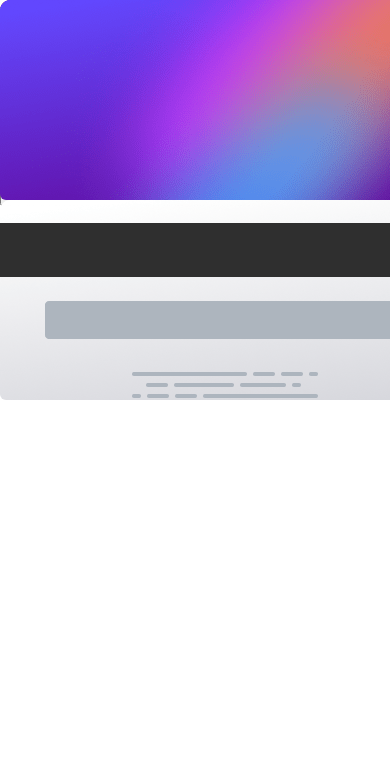
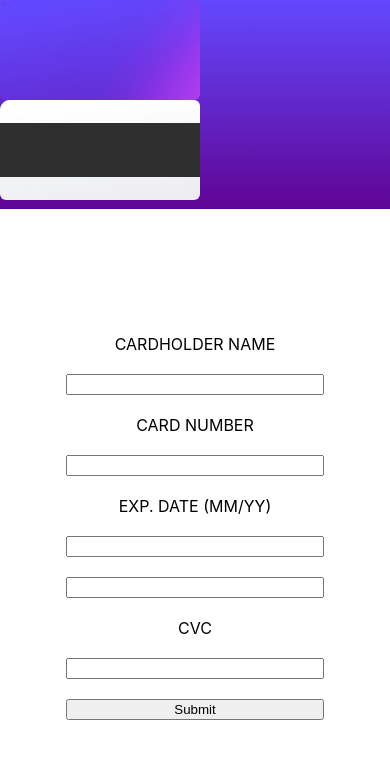
Before and after one commit to ro-nin/interactive-card-details, a React (Create React App) app: page / in a window 390 px wide. Shown: the top 758 px of the page. Built offline with nearby package versions, Linux system fonts and the light colour scheme.

Commit message:
mobile breakpoint for cards

```diff
--- a/src/App.css
+++ b/src/App.css
@@ -1,5 +1,6 @@
 :root {
   --gradientPrimary: linear-gradient(hsl(249, 99%, 64%), hsl(278, 94%, 30%));
+  --smallScreenThreshold: 600px;
 }
 
 .App {
@@ -39,6 +40,7 @@
 .content {
   height: 100vh;
   display: flex;
+  flex-direction: row;
 }
 
 /* On screens that are 600px or less, set the background color to olive */
@@ -57,16 +59,36 @@
   width: 33%;
 }
 
+/* On screens that are 600px or less, set the background color to olive */
+@media screen and (max-width: 600px) {
+  .gradientContainer {
+    height: 33%;
+    width: 100vw;
+  }
+}
+
 .formContainer {
   width: 66%;
   display: flex;
+  align-items: center;
   flex-direction: column;
   justify-content: center;
+  height: 100%;
 }
+
+@media screen and (max-width: 600px) {
+  .formContainer {
+    width: 100vw;
+  }
+}
+
 .formContainer form {
+  width: 66%;
+  padding: 20px;
   display: flex;
   flex-direction: column;
   justify-content: center;
+  gap: 20px;
 }
 
 .formContainer form span {
--- a/src/Components/Card.css
+++ b/src/Components/Card.css
@@ -3,6 +3,14 @@
   height: 200px;
   border-radius: 6px;
 }
+
+/* On screens that are 600px or less, set the background color to olive */
+@media screen and (max-width: 600px) {
+    .card {
+        width: 200px;
+        height: 100px;
+    }
+  }
 
 .cardFront {
   background-image: url("/public/images/bg-card-front.png");
--- a/src/Components/Card.tsx
+++ b/src/Components/Card.tsx
@@ -4,6 +4,8 @@ import './Card.css'
 type Props = {
   data: { [key: string]: string }
 }
+
+//TODO Make general purpose component, takes optional parameters and render front OR back, more reusable, instead of container
 
 const Card = ({ data }: Props) => {
   const cardHolderName = data['cardHolderName'] ?? ''
```
